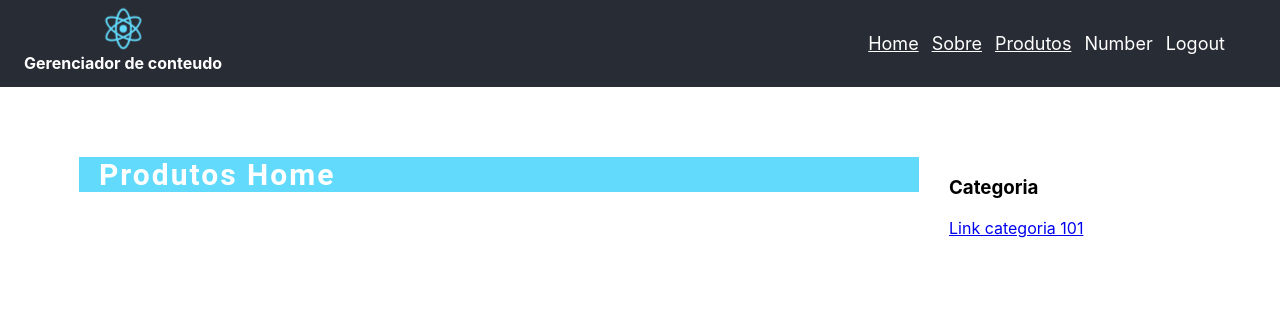
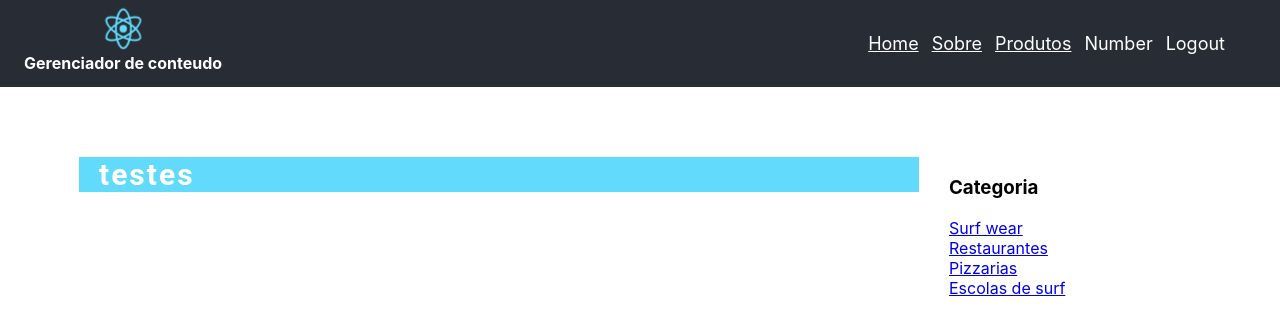
Before and after one commit to kauai/gerenciador_de_produtos, a React (Create React App) app: page /produtos in a window 1280 px wide. Shown: the top 334 px of the page. Built offline with nearby package versions, Linux system fonts and the light colour scheme; data requests are answered from the project's data file.

Commit message:
refatorando,fazendo alguns testes

```diff
--- a/package.json
+++ b/package.json
@@ -3,6 +3,9 @@
   "version": "0.1.0",
   "private": true,
   "dependencies": {
+    "axios": "^0.18.0",
+    "global": "^4.3.2",
+    "json-server": "^0.14.2",
     "react": "^16.8.3",
     "react-dom": "^16.8.3",
     "react-router-dom": "^5.0.0",
--- a/src/componentes/Categoria.js
+++ b/src/componentes/Categoria.js
@@ -1,12 +1,39 @@
 import React, { Component } from 'react'
+import axios from 'axios'
 
 export default class Categoria extends Component {
+    state = {
+        produtos:[],
+        categoria:[]
+    }
+
+
+   componentDidMount(){
+      const { catId } = this.props.match.params
+      this.loadData(catId)
+    }
+
+    loadData = async (id) => {
+        let produtos = (await axios.get(`http://localhost:3001/produtos?id=${id}`)).data
+        let categorias = (await axios.get(`http://localhost:3001/categorias?id=${id}`)).data
+        const { categoria }   = categorias.filter(item => item.id == id)[0]
+        this.setState({ produtos,categoria })
+    }
+
+    componentWillReceiveProps({ match:{ params:{ catId }} }){
+        this.loadData(catId)
+    }
+
+
   render() {
-      console.log(this.props)
+    // const target = this.state.categoria[0]
+    // const data = Object.assign({},target);
     return (
       <div>
-        <h1>Categoria</h1>
-        <h1>{this.props.match.params.catId}</h1>
+        <h1 style={{color:"#606060",textWeight:"bold"}}>Em: {this.state.categoria}</h1>
+        {this.state.produtos && this.state.produtos.map(item => {
+            return <h1 style={{textShadow:"1px 1px 1px #00000017"}} key={Math.floor((Math.random() * 3000) + 4)}>{item.produto}</h1>
+        })}
       </div>
     )
   }
--- a/src/componentes/Produtos.js
+++ b/src/componentes/Produtos.js
@@ -1,10 +1,24 @@
-import React, { Component } from 'react'
+import React, { Component,Fragment } from 'react'
 import { Route,Link } from 'react-router-dom'
+import axios from 'axios'
+
 import ProdutosHome from './ProdutosHome'
 import Categoria from './Categoria'
 
 export default class Produtos extends Component {
-  render() {
+    state = {
+        categorias:[]
+    }
+
+
+    async componentDidMount(){
+        const categorias = (await axios.get('http://localhost:3001/categorias')).data
+        this.setState({ categorias })
+    }
+
+
+   render() {
+      // console.log(this.state.categorias)
     return (
       <>
         <section className="produtos">
@@ -16,7 +30,9 @@ export default class Produtos extends Component {
         </section>
         <aside className="categorias">
             <h3>Categoria</h3>
-            <Link to="/produtos/categoria/1">Link categoria 101</Link>
+            {this.state.categorias && this.state.categorias.map(item => {
+                return <Fragment key={Math.floor((Math.random() * 3000) + 4)}><Link to={`/produtos/categoria/${item.id}`}>{item.categoria}</Link><br/></Fragment>
+            })}
         </aside>
       </>
     )
--- a/src/componentes/ProdutosHome.js
+++ b/src/componentes/ProdutosHome.js
@@ -1,10 +1,8 @@
-import React, { Component } from 'react'
+import React, { Component,useState } from 'react'
+import axios from 'axios'
 
-const ProdutosHome = () =>
-(
-    <div>
-        <h1>Produtos Home</h1>
-    </div>
-)
+function loadProdutos(){
+    return <h1>testes</h1>
+}
 
-export default ProdutosHome
+export default loadProdutos
--- /dev/null
+++ b/src/db.json
@@ -0,0 +1,18 @@
+{
+    "produtos":[
+       {"id":1,"produto":"Sunzal Surf shop"},
+       {"id":1,"produto":"Rip curl"},
+       {"id":1,"produto":"Mormai"},
+       {"id":3,"produto":"Bela Donna"},
+       {"id":2,"produto":"Tahiti"},
+       {"id":4,"produto":"Cia surf"},
+       {"id":4,"produto":"Projeto ondas"},
+       {"id":4,"produto":"Surfistas para sempre"}
+    ],
+    "categorias":[
+        {"id":1,"categoria":"Surf wear"},
+        {"id":2,"categoria":"Restaurantes"},
+        {"id":3,"categoria":"Pizzarias"},
+        {"id":4,"categoria":"Escolas de surf"}
+    ]
+}
```
Also changed, not shown: src/componentes/Categoria-v-01.js (added, +60 -0 lines), src/componentes/Categoria-v-02.js (added, +40 -0 lines), 1 other file (tests, documents, lock files or other folders).
